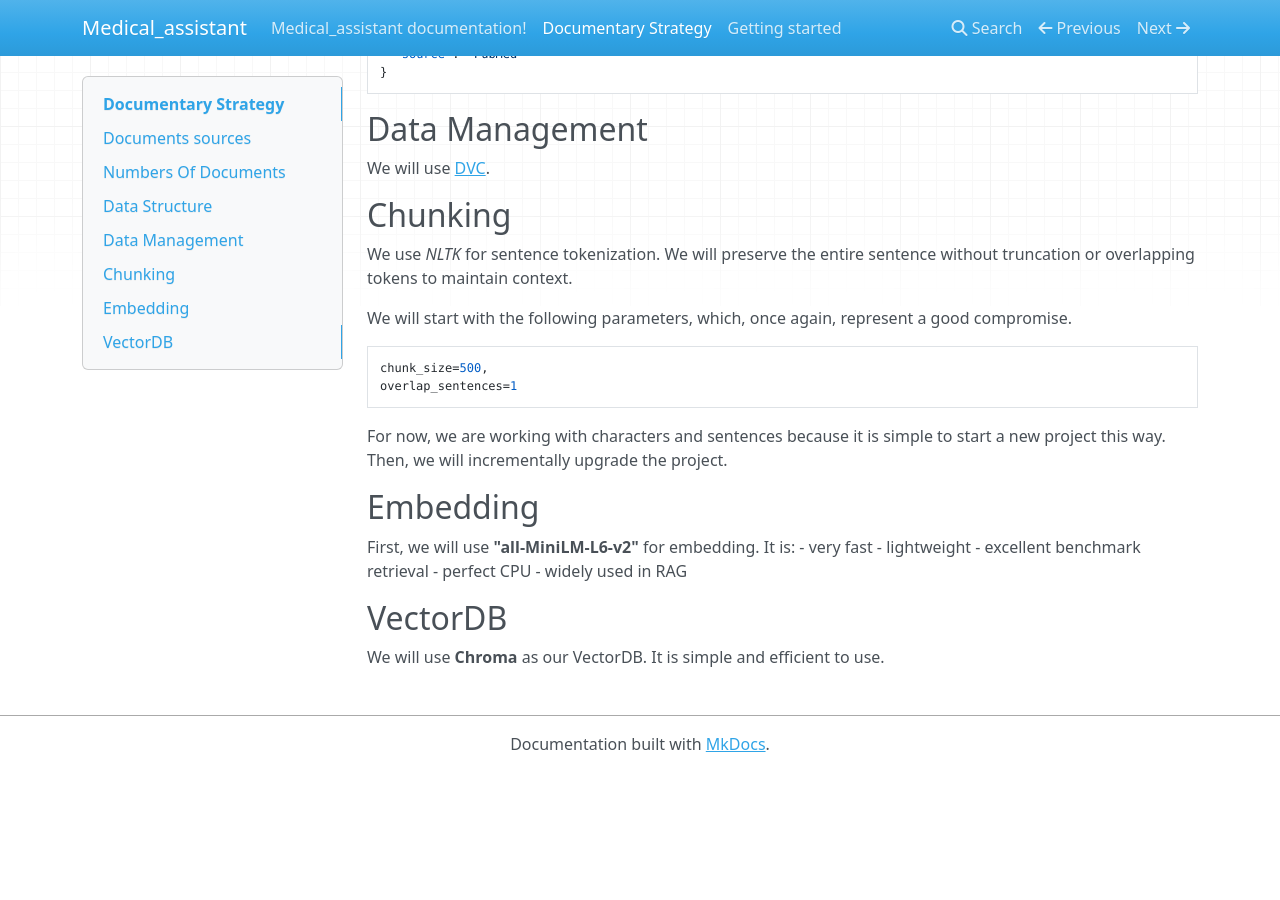
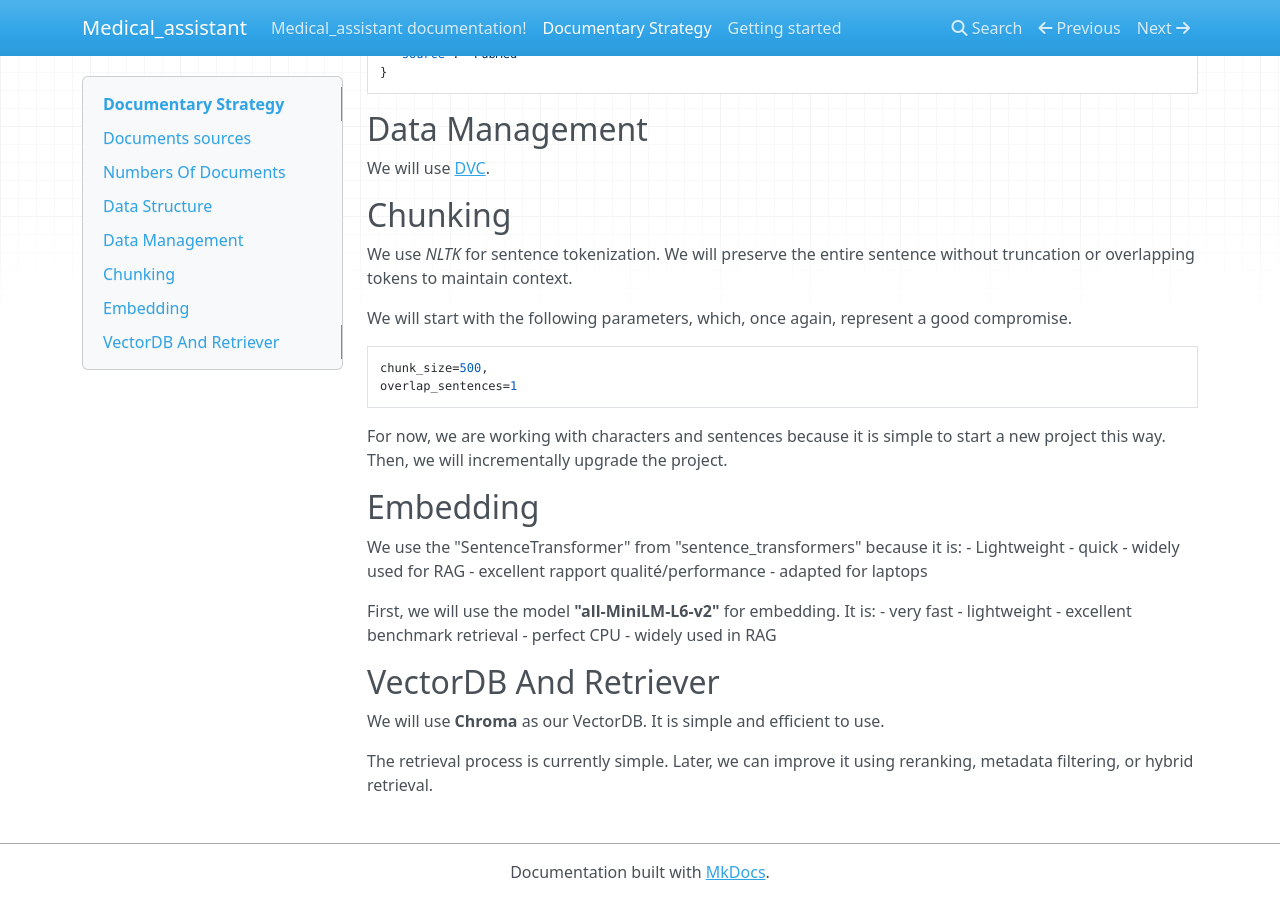
Before and after one commit to Jeremy-Duval-PhD/Medical_assistant, an MkDocs documentation site: the page built from docs/docs/documentary_strategy.md, in a window 1280 px wide and 900 px high, scrolled down 722 px. Built offline with MkDocs 1.6.1, drawn with Linux system fonts in a browser that asks for light colours; nearby versions of some CDN libraries; before the commit the page ends 1494 px from its top, so only the background shows below that.

Commit message:
Embeddings and Retriever

```diff
--- a/docs/docs/documentary_strategy.md
+++ b/docs/docs/documentary_strategy.md
@@ -60,13 +60,22 @@ For now, we are working with characters and sentences because it is simple to st
 
 ## Embedding
 
-First, we will use **"all-MiniLM-L6-v2"** for embedding. It is:
+We use the "SentenceTransformer" from "sentence_transformers" because it is:
+- Lightweight
+- quick
+- widely used for RAG
+- excellent rapport qualité/performance
+- adapted for laptops
+
+First, we will use the model **"all-MiniLM-L6-v2"** for embedding. It is:
 - very fast
 - lightweight
 - excellent benchmark retrieval
 - perfect CPU
 - widely used in RAG
 
-## VectorDB
+## VectorDB And Retriever
 
 We will use **Chroma** as our VectorDB. It is simple and efficient to use.
+
+The retrieval process is currently simple. Later, we can improve it using reranking, metadata filtering, or hybrid retrieval.
```
Also changed, not shown: 2 other files.
